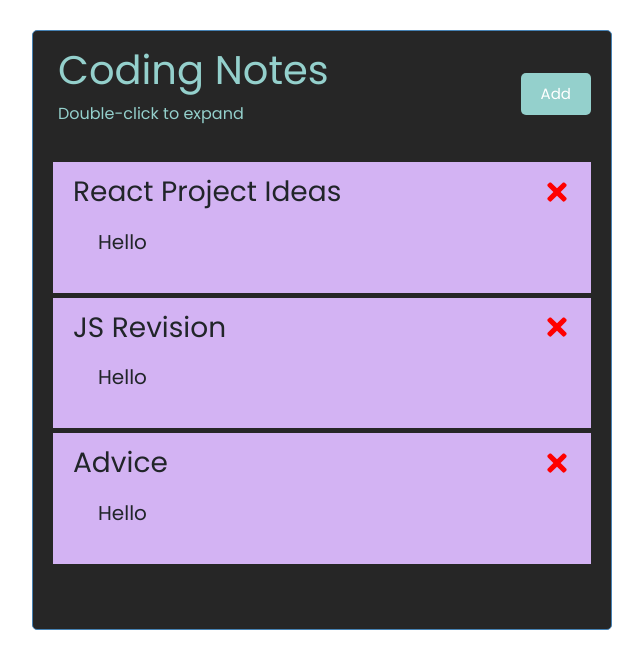
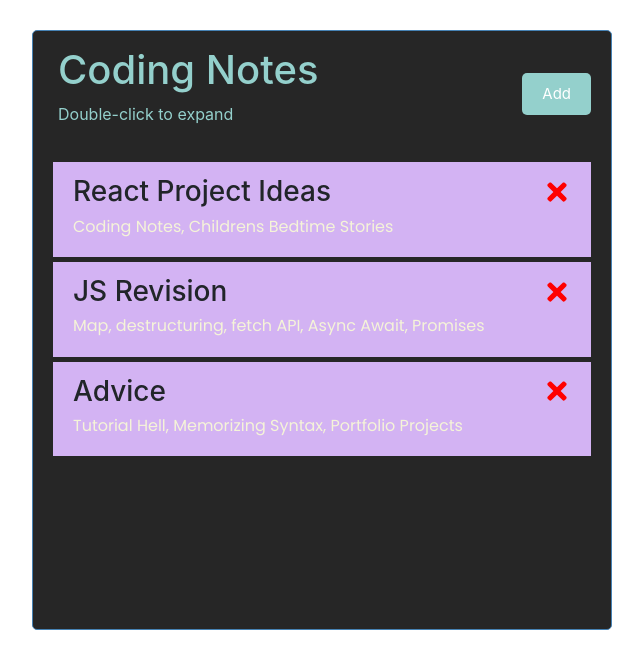
Before and after one commit to andrewneilclarke/coding-notes, a React (Create React App) app: page / in a window 1280 px wide. Shown: the top 668 px of the page, without its empty margins (318-961 px from the left). Built offline with nearby package versions, Linux system fonts and the light colour scheme.

Commit message:
minor change

```diff
--- a/src/components/Body.js
+++ b/src/components/Body.js
@@ -3,9 +3,8 @@ import Notes from './Notes'
 
 const Body = ( {note } ) => {
     return (
-        <div className="note">
-            {/* <h5>{ note.text }</h5>  <p>{note.text}</p>    */}
-            <h5>Hello</h5>
+        <div className="note-body">
+            <h6>{note.text}</h6>
         </div>
     )
 }
--- a/src/components/Note.js
+++ b/src/components/Note.js
@@ -7,7 +7,7 @@ export const Note = ( { note, onDelete, onOpen} ) => {
             <h3>
                 {note.title} <FaTimes style={{ color: "red", cursor:"pointer"}} onClick={() => onDelete(note.id)}/>
             </h3>
-                <Body />
+                <Body note={note} />
         </div>
     )
 }
--- a/src/index.css
+++ b/src/index.css
@@ -6,8 +6,9 @@
   padding: 0;
 }
 
-body {
+.note-body {
   font-family: 'Poppins', sans-serif;
+  color: rgb(245, 244, 216);
 }
 
 p {
```
